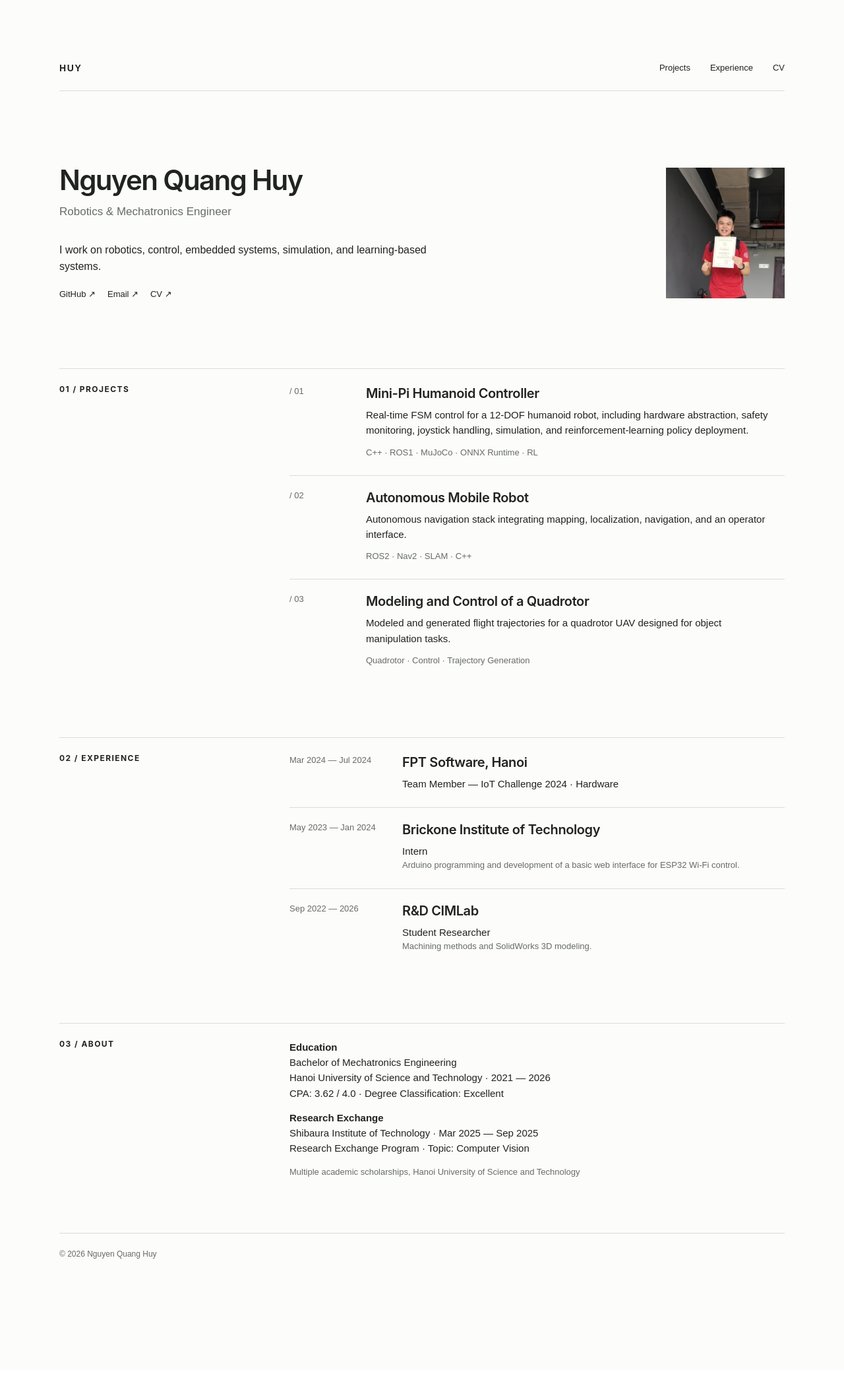
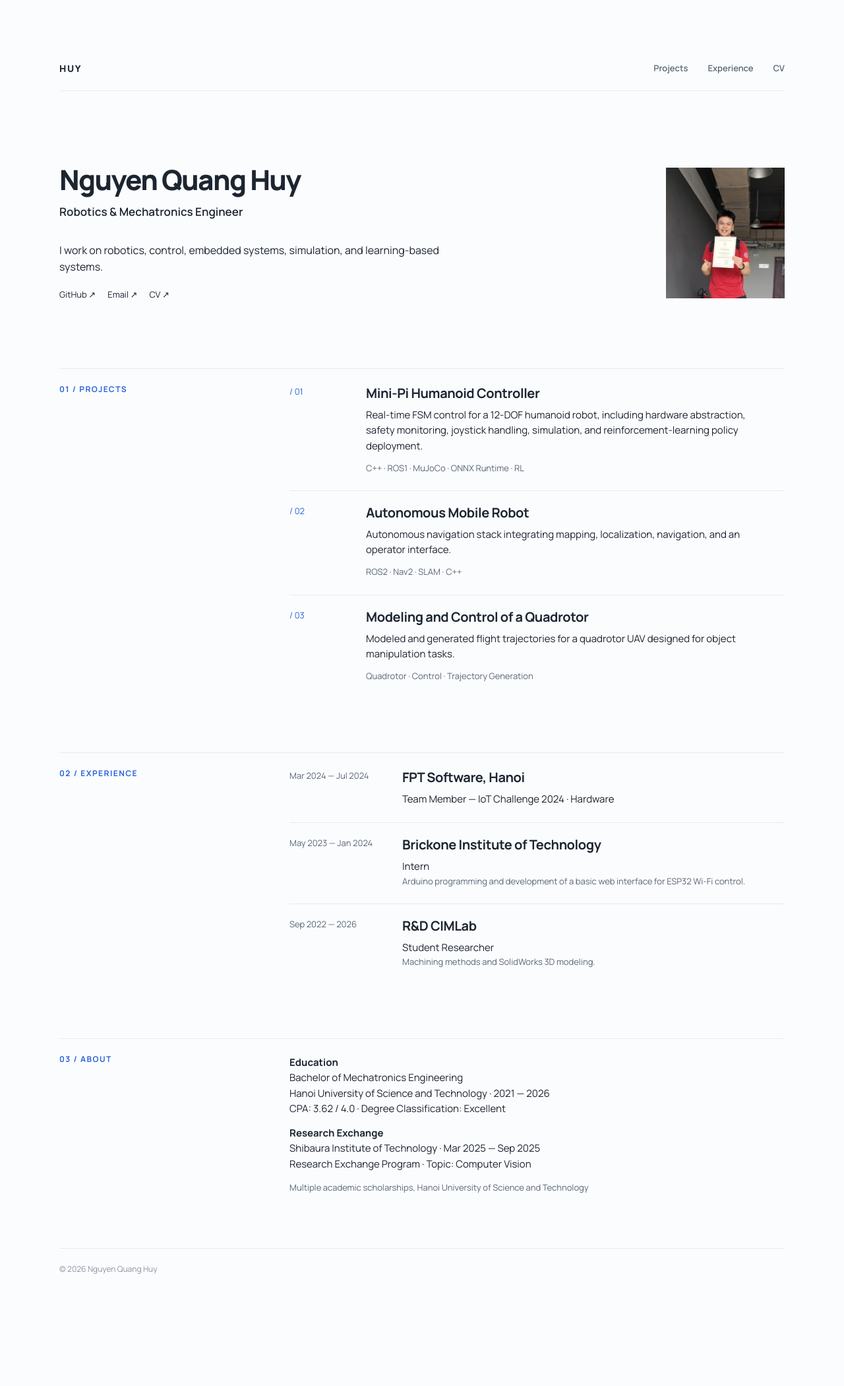
Before and after one commit to huynq03/huynq03.github.io, a Jekyll site: the page built from _pages/about.md, in a window 1280 px wide. Shown: the whole page at 66% size. Built offline with Jekyll 4.4.1, drawn with Linux system fonts in a browser that asks for light colours; before the commit the page ends 2076 px from its top, so only the background shows below that.

Commit message:
refine portfolio font and colors

```diff
--- a/assets/css/main.scss
+++ b/assets/css/main.scss
@@ -1,5 +1,7 @@
 ---
 ---
+
+@import url('https://fonts.googleapis.com/css2?family=Manrope:wght@400;500;600;700;800&display=swap');
 
 /*
  *    Minimal Mistakes Jekyll Theme
@@ -40,49 +42,54 @@
 @import "vendor/magnific-popup/magnific-popup";
 @import "print";
 
+/* Shared typography for the homepage and CV */
+body { background: #fbfcfe; color: #1c2530; font-family: 'Manrope', system-ui, sans-serif; }
+h1, h2, h3, h4, h5, h6 { font-family: inherit; }
+
 /* One-page portfolio */
 .portfolio-site {
-  background: #fcfcfa; color: #202320; font: 15px/1.55 Arial, Helvetica, sans-serif;
+  background: #fbfcfe; color: #1c2530; font: 15px/1.55 'Manrope', system-ui, sans-serif;
   margin: 0;
   *, *::before, *::after { box-sizing: border-box; }
   a { color: inherit; text-decoration: none; }
-  a:hover { color: #546a60; }
+  a:hover { color: #2b66d9; }
   a:focus-visible { outline: 2px solid currentColor; outline-offset: 4px; }
   h1, h2, h3, p { margin-top: 0; }
 }
 .portfolio-container { width: min(100% - 64px, 1100px); margin-inline: auto; }
 .portfolio-header {
   min-height: 68px; display: flex; align-items: center; justify-content: space-between;
-  gap: 20px; border-bottom: 1px solid #d9ddda;
-  nav { display: flex; flex-wrap: wrap; gap: 10px 30px; font-size: 13px; }
+  gap: 20px; border-bottom: 1px solid #e6ebf2;
+  nav { display: flex; flex-wrap: wrap; gap: 10px 30px; font-size: 13px; font-weight: 600; color: #5a6776; }
 }
 .portfolio-brand { font-size: 14px; font-weight: 800; letter-spacing: .12em; }
 .portfolio-hero {
   min-height: 420px; padding: 70px 0 60px;
   display: grid; grid-template-columns: minmax(0, 1fr) 180px; align-items: center; gap: 60px;
-  h1 { font-size: clamp(32px, 4vw, 42px); line-height: 1.12; letter-spacing: -.04em; font-weight: 600; margin-bottom: 12px; }
+  h1 { font-size: clamp(32px, 4vw, 42px); line-height: 1.12; letter-spacing: -.04em; font-weight: 800; margin-bottom: 12px; }
   .portfolio-intro > p:not(.portfolio-role) { max-width: 580px; font-size: 16px; margin: 32px 0 20px; }
 }
-.portfolio-role { color: #666c68; font-size: 17px; }
+.portfolio-role { color: #1c2530; font-size: 17px; font-weight: 600; }
 .portfolio-portrait { display: block; width: 180px; height: auto; }
 .portfolio-links { display: flex; flex-wrap: wrap; gap: 18px; font-size: 13px; }
 .portfolio-section {
-  border-top: 1px solid #d9ddda; padding: 24px 0 82px;
+  border-top: 1px solid #e6ebf2; padding: 24px 0 82px;
   display: grid; grid-template-columns: 29% 1fr; gap: 30px; scroll-margin-top: 30px;
-  h2 { margin: 0; font-size: 12px; font-weight: 700; letter-spacing: .12em; }
-  h3 { font-size: clamp(18px, 1.7vw, 20px); line-height: 1.3; letter-spacing: -.02em; font-weight: 600; margin-bottom: 8px; }
+  h2 { margin: 0; font-size: 12px; font-weight: 700; letter-spacing: .12em; color: #2b66d9; }
+  h3 { font-size: clamp(18px, 1.7vw, 20px); line-height: 1.3; letter-spacing: -.02em; font-weight: 700; margin-bottom: 8px; }
   p { max-width: 610px; margin-bottom: 0; }
 }
 .portfolio-project, .portfolio-experience {
   display: grid; grid-template-columns: 100px 1fr; gap: 16px;
-  padding: 20px 0 24px; border-top: 1px solid #d9ddda;
+  padding: 20px 0 24px; border-top: 1px solid #e6ebf2;
   &:first-child { border-top: 0; padding-top: 0; }
 }
-.portfolio-index, .portfolio-muted { color: #666c68; font-size: 13px; }
+.portfolio-index { color: #2b66d9; font-size: 13px; }
+.portfolio-muted { color: #5a6776; font-size: 13px; }
 .portfolio-project .portfolio-muted { margin-top: 12px; }
 .portfolio-experience { grid-template-columns: 155px 1fr; }
 .portfolio-about p + p { margin-top: 14px; }
-.portfolio-footer { border-top: 1px solid #d9ddda; padding: 22px 0 32px; color: #666c68; font-size: 12px; }
+.portfolio-footer { border-top: 1px solid #e6ebf2; padding: 22px 0 32px; color: #8a94a3; font-size: 12px; }
 @media (max-width: 800px) {
   .portfolio-hero { grid-template-columns: minmax(0, 1fr) 150px; gap: 30px; }
   .portfolio-portrait { width: 150px; }
```
